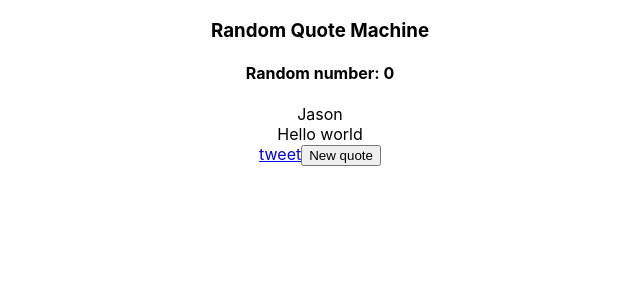
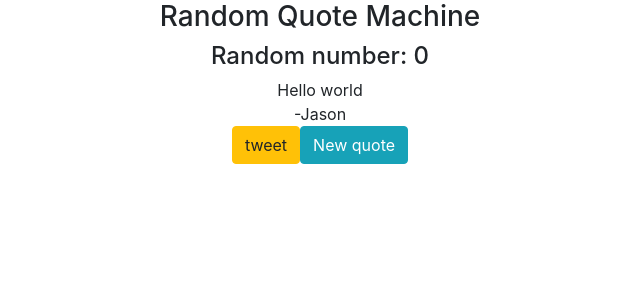
Before and after one commit to shishuwu/random-quote-machine, a React (Create React App) app: page / in a window 1280 px wide. Shown: the top 300 px of the page, without its empty margins (320-960 px from the left). Built offline with nearby package versions, Linux system fonts and the light colour scheme.

Commit message:
add boostrap

```diff
--- a/package.json
+++ b/package.json
@@ -6,6 +6,7 @@
     "@testing-library/jest-dom": "^4.2.4",
     "@testing-library/react": "^9.4.0",
     "@testing-library/user-event": "^7.2.1",
+    "bootstrap": "^4.4.1",
     "react": "^16.12.0",
     "react-dom": "^16.12.0",
     "react-redux": "^7.1.3",
--- a/src/components/quotebox.js
+++ b/src/components/quotebox.js
@@ -2,14 +2,15 @@ import React from 'react';
 import { useDispatch, useSelector } from 'react-redux';
 import { randomA } from '../actions/actions';
 import { quotes, Quote } from '../constant/constant';
+import 'bootstrap/dist/css/bootstrap.min.css'
 
 function QuoteArea() {
     const randomR = useSelector(state => state.randomR);
 
     return (
         <div id="quote-area">
-            <div id="text">{quotes[randomR].author}</div>
             <div id="author">{quotes[randomR].text}</div>
+            <div id="text">-{quotes[randomR].author}</div>
         </div>
     )
 }
@@ -21,8 +22,8 @@ function ButtonArea() {
 
     return (
         <div id="button-area">
-            <a id="tweet-quote" title="Tweet this quote!" target="_blank" href={"https://twitter.com/intent/tweet?text=" + quotes[randomR].toString()}>tweet</a>
-            <button id="new-quote" onClick={() => { dispatch(randomA(quotes.length)) }}>New quote</button>
+            <a class="btn btn-warning" role="button" id="tweet-quote" title="Tweet this quote!" target="_blank" href={"https://twitter.com/intent/tweet?text=" + quotes[randomR].toString()}>tweet</a>
+            <button class="btn btn-info" id="new-quote" onClick={() => { dispatch(randomA(quotes.length)) }}>New quote</button>
         </div >
     )
 }
```
Also changed, not shown: 1 other file (tests, documents, lock files or other folders).
